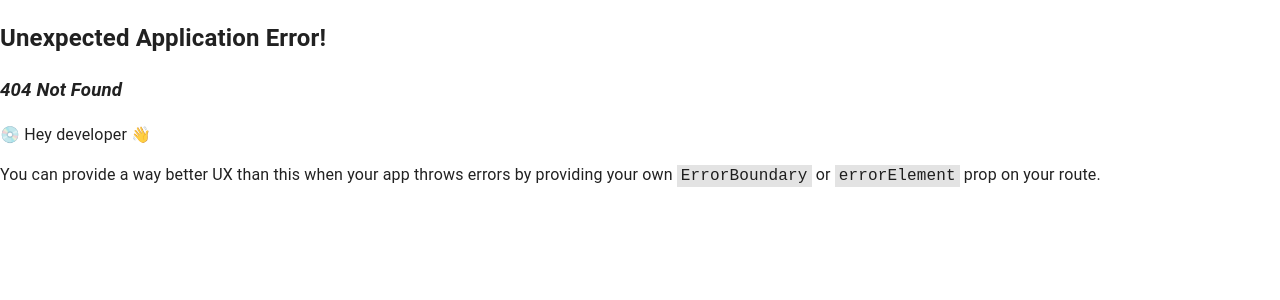
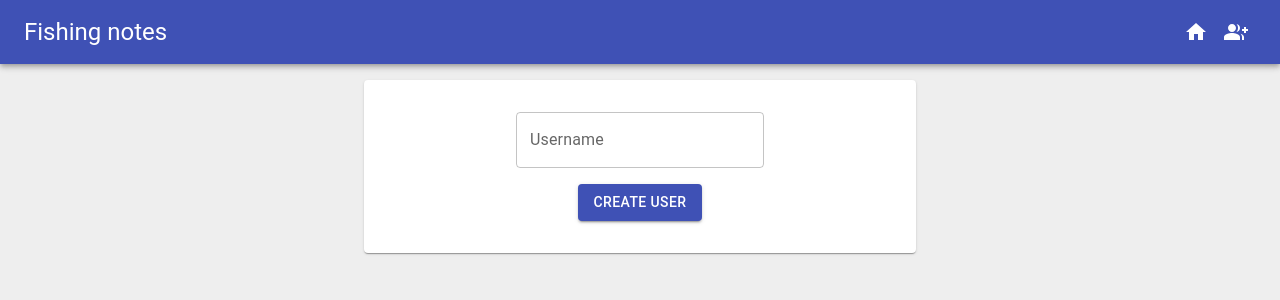
Before and after one commit to sirnimu/FIS-frontend, a React (Vite) app: page /user in a window 1280 px wide. Before the commit this address had no page. Shown: the top 300 px of the page. Built offline with nearby package versions, Linux system fonts and the light colour scheme.

Commit message:
Add basic user functionality

```diff
--- a/api/note.ts
+++ b/api/note.ts
@@ -1,5 +1,3 @@
-import { useMutation, useQuery } from "@tanstack/react-query";
-
 import axios from "./axios";
 
 export type Note = {
--- /dev/null
+++ b/api/user.ts
@@ -0,0 +1,14 @@
+import axios from "./axios";
+
+export type User = {
+  username: string;
+  password: string;
+};
+
+export const getUsers = async (): Promise<string[]> => {
+  return axios.get("/user").then((res) => res.data);
+};
+
+export const createUser = async (newUser: User): Promise<User> => {
+  return axios.post("/user", newUser);
+};
--- a/components/App.tsx
+++ b/components/App.tsx
@@ -2,6 +2,7 @@ import { RouterProvider, createBrowserRouter } from "react-router-dom";
 
 import { AdapterMoment } from "@mui/x-date-pickers/AdapterMoment";
 import CreateNote from "../routes/CreateNote";
+import CreateUser from "../routes/CreateUser";
 import { CssBaseline } from "@mui/material";
 import { FC } from "react";
 import Home from "../routes/Home";
@@ -21,6 +22,10 @@ export const App: FC = () => {
       path: "/new",
       element: <CreateNote />,
     },
+    {
+      path: "/user",
+      element: <CreateUser />,
+    },
   ]);
 
   return (
--- a/components/notes/Note.tsx
+++ b/components/notes/Note.tsx
@@ -15,6 +15,7 @@ import CloseIcon from "@mui/icons-material/Close";
 import Map from "../Map";
 import { Note as NoteType } from "../../api/note";
 import SetMealIcon from "@mui/icons-material/SetMeal";
+import { User } from "../../api/user";
 import { fishingMethodOptions } from "../../options/note";
 import moment from "moment";
 
@@ -81,7 +82,7 @@ const Note: FC<Props> = ({ note }) => {
               <Typography>Wind direction</Typography>
               <Typography>{note.windDir}</Typography>
               <Typography>Cloudiness</Typography>
-              <Typography>{note.cloudPct}</Typography>
+              <Typography>{`${note.cloudPct}%`}</Typography>
             </Grid>
           </Box>
         )}
--- a/components/notes/Notes.tsx
+++ b/components/notes/Notes.tsx
@@ -5,6 +5,7 @@ import { FC } from "react";
 import Note from "./Note";
 import React from "react";
 import { getNotes } from "../../api/note";
+import { getUsers } from "../../api/user";
 import useMessage from "../../hooks/useMessage";
 import { useNavigate } from "react-router-dom";
 import { useQuery } from "@tanstack/react-query";
@@ -18,6 +19,7 @@ const Notes: FC = () => {
       showError("Failed to load");
     },
   });
+
   const navigate = useNavigate();
 
   return (
--- a/components/notes/new/NoteForm.tsx
+++ b/components/notes/new/NoteForm.tsx
@@ -12,15 +12,16 @@ import {
 } from "@mui/material";
 import { MapContainer, TileLayer, useMapEvents } from "react-leaflet";
 import React, { FC } from "react";
+import { useMutation, useQuery } from "@tanstack/react-query";
 
 import { DateTimePicker } from "@mui/x-date-pickers";
 import { Marker } from "react-leaflet";
 import { Stack } from "@mui/system";
 import { createNote } from "../../../api/note";
 import { fishingMethodOptions } from "../../../options/note";
+import { getUsers } from "../../../api/user";
 import { useFormik } from "formik";
 import useMessage from "../../../hooks/useMessage";
-import { useMutation } from "@tanstack/react-query";
 import { useNavigate } from "react-router-dom";
 
 const NoteForm: FC = () => {
@@ -37,15 +38,24 @@ const NoteForm: FC = () => {
     onError: () => {
       showError("Failed to create fishing note");
     },
-    onSuccess: (data, variables, context) => {
-      showMessage("Fishing app created");
+    onSuccess: () => {
+      navigate("/");
+      showMessage("Fishing note created");
+    },
+  });
+
+  const { data: users } = useQuery({
+    queryKey: ["users"],
+    queryFn: getUsers,
+    onError: () => {
+      showError("Failed to load");
     },
   });
 
   const submitForm = async (values: any) => {
     {
       const body = {
-        user: "test",
+        user: values.user,
         startTime: values.startTime,
         endTime: values.endTime,
         coordinates: values.coordinates,
@@ -56,12 +66,12 @@ const NoteForm: FC = () => {
         note: values.description,
       };
       addNote(body);
-      navigate(-1);
     }
   };
 
   const formik = useFormik({
     initialValues: {
+      user: "",
       startTime: null,
       endTime: null,
       coordinates: { latitude: 54.6872, longitude: 25.2797 },
@@ -92,6 +102,25 @@ const NoteForm: FC = () => {
         <Typography variant="h5" sx={{ p: 1 }}>
           Create new fishing
         </Typography>
+
+        <TextField
+          id="user"
+          label="User"
+          value={formik.values.user}
+          onChange={(e) => {
+            formik.setFieldValue("user", e.target.value);
+          }}
+          select
+          required
+          {...fieldProps}
+        >
+          {users &&
+            users.map((user) => (
+              <MenuItem key={user} value={user}>
+                {user}
+              </MenuItem>
+            ))}
+        </TextField>
 
         <DateTimePicker
           label="Started"
--- a/components/ui/Page.tsx
+++ b/components/ui/Page.tsx
@@ -1,6 +1,7 @@
 import {
   AppBar,
   Box,
+  Button,
   Container,
   IconButton,
   Stack,
@@ -9,6 +10,7 @@ import {
 } from "@mui/material";
 import { FC, ReactNode } from "react";
 
+import GroupAddIcon from "@mui/icons-material/GroupAdd";
 import HomeIcon from "@mui/icons-material/Home";
 import { Link } from "react-router-dom";
 import React from "react";
@@ -27,11 +29,18 @@ const Page: FC<Props> = ({ children }) => {
         <Toolbar>
           <Stack justifyContent="space-between" sx={{ width: "100%" }}>
             <Typography variant="h5">Fishing notes</Typography>
-            <Link to="/">
-              <IconButton sx={{ color: "white" }}>
-                <HomeIcon />
-              </IconButton>
-            </Link>
+            <Stack>
+              <Link to="/">
+                <IconButton sx={{ color: "white" }}>
+                  <HomeIcon />
+                </IconButton>
+              </Link>
+              <Link to="/user">
+                <IconButton sx={{ color: "white" }}>
+                  <GroupAddIcon />
+                </IconButton>
+              </Link>
+            </Stack>
           </Stack>
         </Toolbar>
       </AppBar>
--- /dev/null
+++ b/components/user/UserForm.tsx
@@ -0,0 +1,63 @@
+import { Button, Card, Stack, TextField, Typography } from "@mui/material";
+
+import { Container } from "@mui/system";
+import React from "react";
+import { createUser } from "../../api/user";
+import { useFormik } from "formik";
+import useMessage from "../../hooks/useMessage";
+import { useMutation } from "@tanstack/react-query";
+import { useNavigate } from "react-router-dom";
+
+const UserForm = () => {
+  const { showError, showMessage } = useMessage();
+  const navigate = useNavigate();
+
+  const { mutate: createNewUser } = useMutation({
+    mutationFn: createUser,
+    onError: () => {
+      showError("Failed to create user");
+    },
+    onSuccess: () => {
+      navigate("/");
+      showMessage("User created");
+    },
+  });
+
+  const submitForm = async (values: any) => {
+    {
+      const body = {
+        username: values.username,
+        password: values.password,
+      };
+      createNewUser(body);
+    }
+  };
+
+  const formik = useFormik({
+    initialValues: {
+      username: "",
+      password: "",
+    },
+    onSubmit: submitForm,
+  });
+
+  return (
+    <Container maxWidth="sm">
+      <Card sx={{ p: 4 }}>
+        <Stack direction="column" spacing={2}>
+          <TextField
+            id="username"
+            label="Username"
+            value={formik.values.username}
+            onChange={formik.handleChange}
+          />
+          <Button variant="contained" onClick={() => formik.handleSubmit()}>
+            Create user
+          </Button>
+        </Stack>
+      </Card>
+    </Container>
+  );
+};
+
+export default UserForm;
--- /dev/null
+++ b/routes/CreateUser.tsx
@@ -0,0 +1,13 @@
+import Page from "../components/ui/Page";
+import React from "react";
+import UserForm from "../components/user/UserForm";
+
+const CreateUser = () => {
+  return (
+    <Page>
+      <UserForm />
+    </Page>
+  );
+};
+
+export default CreateUser;
```
